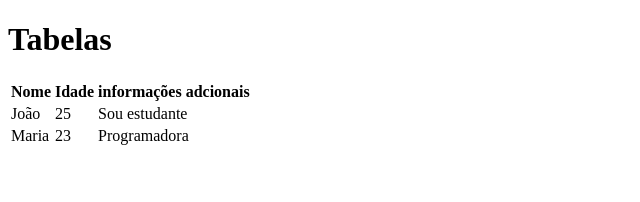
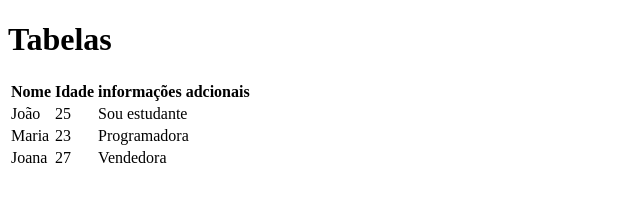
Before and after one commit to EmilleChaves/aula-tabela, a plain HTML site: page index.html in a window 1280 px wide. Shown: the whole page, without its empty margins (0-640 px from the left). Drawn offline with Linux system fonts and the light colour scheme.

Commit message:
incluído mais uma linha: Joana, 25, vendedora

```diff
--- a/index.html
+++ b/index.html
@@ -24,6 +24,12 @@
         <td>23</td>
         <td>Programadora</td>
       </tr>
+
+      <tr>
+        <td>Joana</td>
+        <td>27</td>
+        <td>Vendedora</td>
+      </tr>
     </table>
   </body>
 </html>
```
